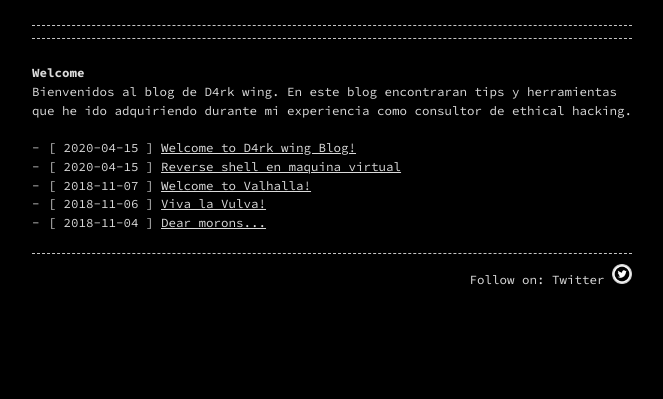
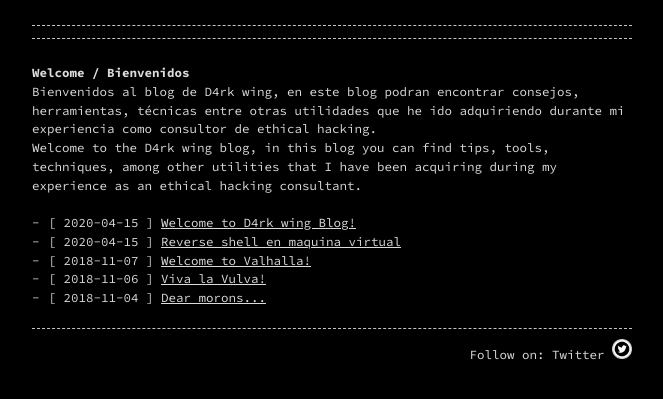
Before and after one commit to d4rk-wing/d4rkwz.github.io, a Jekyll site: the page built from index.md, in a window 1280 px wide. Shown: the top 399 px of the page, without its empty margins (308-971 px from the left). Built offline with Jekyll 4.4.1, drawn with Linux system fonts in a browser that asks for light colours.

Commit message:
Update index.md

```diff
--- a/index.md
+++ b/index.md
@@ -4,6 +4,10 @@ layout: home
 permalink: /
 ---
 
-# Welcome
+# Welcome / Bienvenidos
 
-Bienvenidos al blog de D4rk wing. En este blog encontraran tips y herramientas que he ido adquiriendo durante mi experiencia como consultor de ethical hacking.
+
+Bienvenidos al blog de D4rk wing, en este blog podran encontrar consejos, herramientas, técnicas entre otras utilidades que he ido adquiriendo durante mi experiencia como consultor de ethical hacking.
+
+
+Welcome to the D4rk wing blog, in this blog you can find tips, tools, techniques, among other utilities that I have been acquiring during my experience as an ethical hacking consultant.
```
